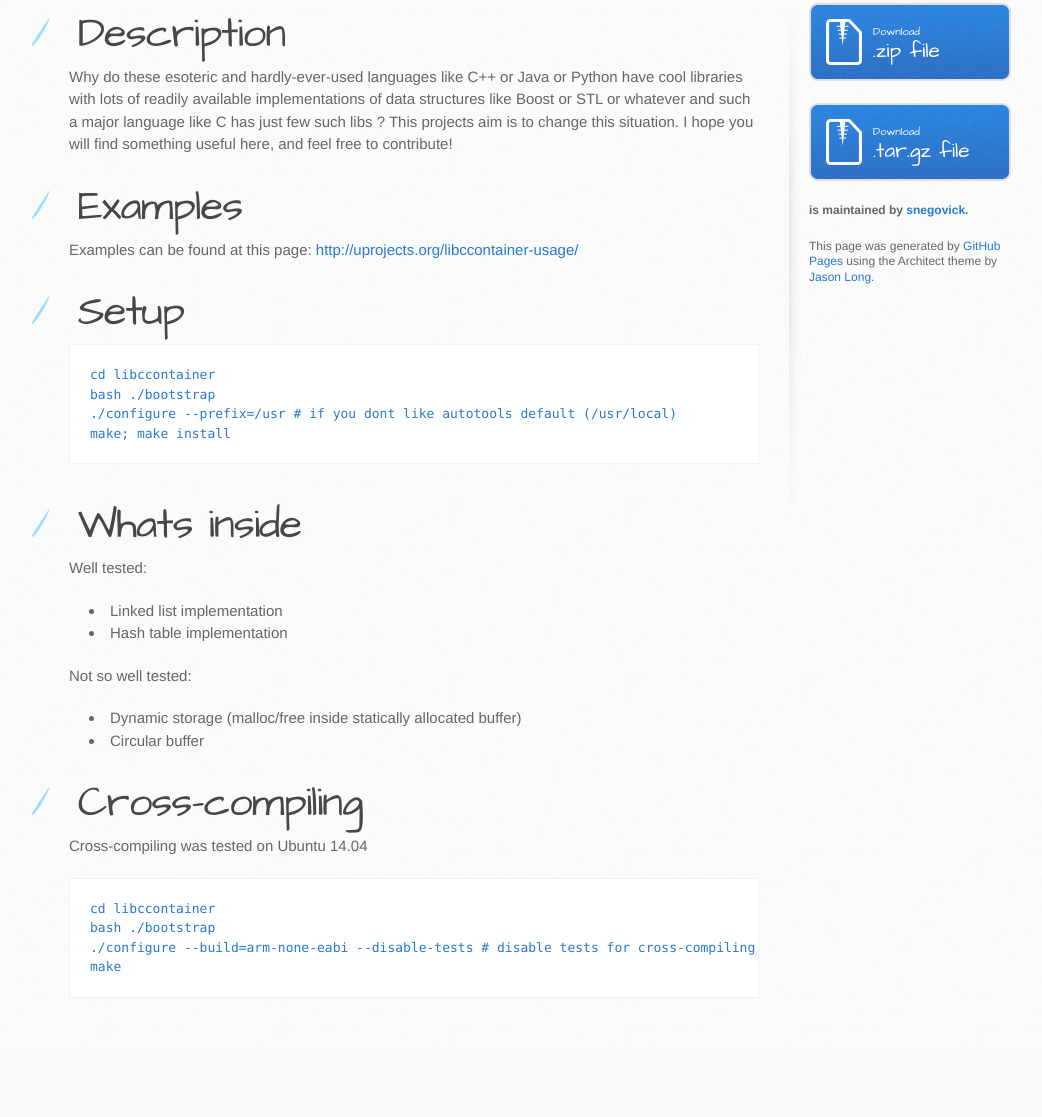
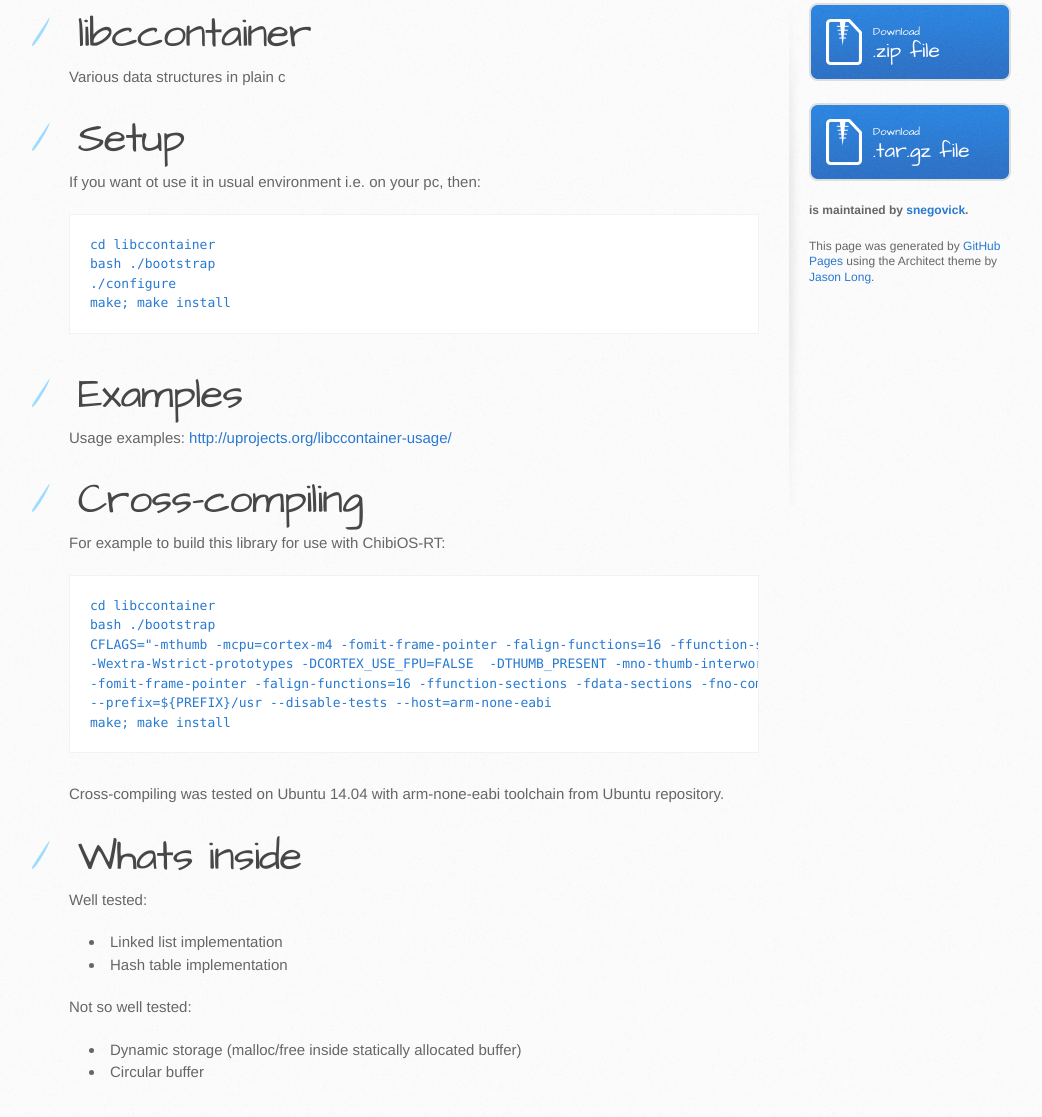
Before and after one commit to snegovick/libccontainer, a plain HTML site: page index.html in a window 1280 px wide. Shown: the part 263-1380 px from the top of the page, without its empty margins (101-1143 px from the left). Before the commit the page ends 1313 px from the top, so only its background shows below. Drawn offline with Linux system fonts and the light colour scheme.

Commit message:
Create gh-pages branch via GitHub

```diff
--- a/index.html
+++ b/index.html
@@ -29,23 +29,41 @@
       <div class="inner clearfix">
         <section id="main-content">
           <h1>
-<a name="description" class="anchor" href="#description"><span class="octicon octicon-link"></span></a>Description</h1>
+<a name="libccontainer" class="anchor" href="#libccontainer"><span class="octicon octicon-link"></span></a>libccontainer</h1>
 
-<p>Why do these esoteric and hardly-ever-used languages like C++ or Java or Python have cool libraries with lots of readily available implementations of data structures like Boost or STL or whatever and such a major language like C has just few such libs ? This projects aim is to change this situation. I hope you will find something useful here, and feel free to contribute!</p>
+<p>Various data structures in plain c</p>
+
+<h1>
+<a name="setup" class="anchor" href="#setup"><span class="octicon octicon-link"></span></a>Setup</h1>
+
+<p>If you want ot use it in usual environment i.e. on your pc, then:</p>
+
+<pre><code>cd libccontainer
+bash ./bootstrap
+./configure
+make; make install
+</code></pre>
 
 <h1>
 <a name="examples" class="anchor" href="#examples"><span class="octicon octicon-link"></span></a>Examples</h1>
 
-<p>Examples can be found at this page: <a href="http://uprojects.org/libccontainer-usage/">http://uprojects.org/libccontainer-usage/</a></p>
+<p>Usage examples: <a href="http://uprojects.org/libccontainer-usage/">http://uprojects.org/libccontainer-usage/</a></p>
 
 <h1>
-<a name="setup" class="anchor" href="#setup"><span class="octicon octicon-link"></span></a>Setup</h1>
+<a name="cross-compiling" class="anchor" href="#cross-compiling"><span class="octicon octicon-link"></span></a>Cross-compiling</h1>
+
+<p>For example to build this library for use with ChibiOS-RT:</p>
 
 <pre><code>cd libccontainer
 bash ./bootstrap
-./configure --prefix=/usr # if you dont like autotools default (/usr/local)
+CFLAGS="-mthumb -mcpu=cortex-m4 -fomit-frame-pointer -falign-functions=16 -ffunction-sections -fdata-sections -fno-common -Wall \
+-Wextra-Wstrict-prototypes -DCORTEX_USE_FPU=FALSE  -DTHUMB_PRESENT -mno-thumb-interwork -DTHUMB_NO_INTERWORKING" LDFLAGS="-mcpu=cortex-m4 \
+-fomit-frame-pointer -falign-functions=16 -ffunction-sections -fdata-sections -fno-common -nostartfiles -mthumb" ./configure \
+--prefix=${PREFIX}/usr --disable-tests --host=arm-none-eabi
 make; make install
 </code></pre>
+
+<p>Cross-compiling was tested on Ubuntu 14.04 with arm-none-eabi toolchain from Ubuntu repository.</p>
 
 <h1>
 <a name="whats-inside" class="anchor" href="#whats-inside"><span class="octicon octicon-link"></span></a>Whats inside</h1>
@@ -60,16 +78,7 @@ make; make install
 <ul>
 <li>Dynamic storage (malloc/free inside statically allocated buffer)</li>
 <li>Circular buffer</li>
-</ul><h1>
-<a name="cross-compiling" class="anchor" href="#cross-compiling"><span class="octicon octicon-link"></span></a>Cross-compiling</h1>
-
-<p>Cross-compiling was tested on Ubuntu 14.04</p>
-
-<pre><code>cd libccontainer
-bash ./bootstrap
-./configure --build=arm-none-eabi --disable-tests # disable tests for cross-compiling
-make
-</code></pre>
+</ul>
         </section>
 
         <aside id="sidebar">
```
Also changed, not shown: params.json (+1 -1 lines).
